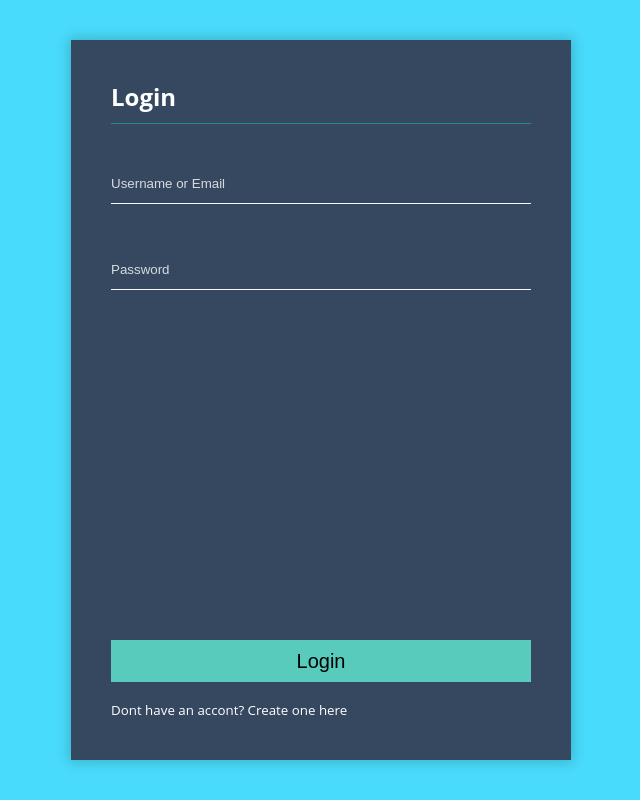
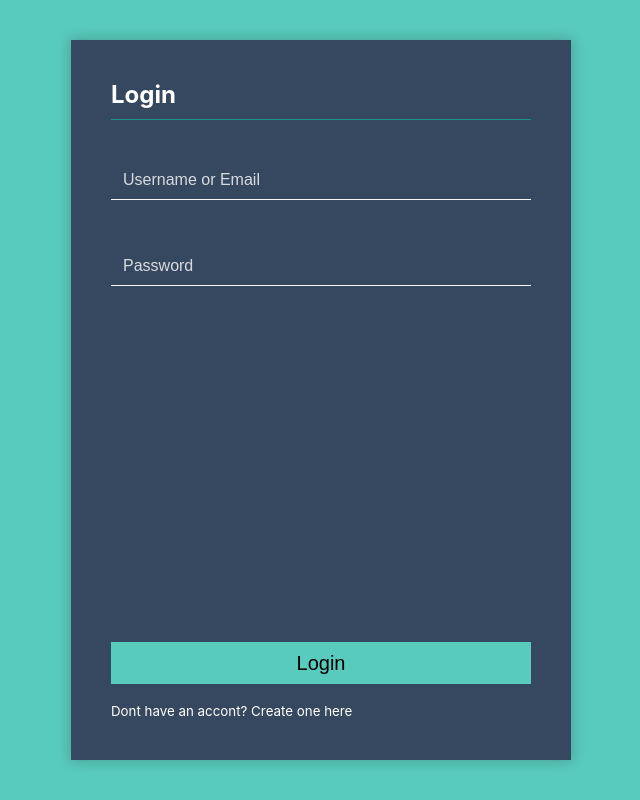
Before and after one commit to RichardHpa/module-planner-tool, a React (Create React App) app: page / in a window 1280 px wide. Shown: the whole page, without its empty margins (509-1149 px from the left). Built offline with nearby package versions, Linux system fonts and the light colour scheme.

Commit message:
forms are ready to send to database

```diff
--- a/src/App.css
+++ b/src/App.css
@@ -1,5 +1,5 @@
 .App {
-  background-color: #48dbfb;
+  background-color: #59cbbd;
   color: white;
   display: flex;
   width: 100vw;
--- a/src/App.js
+++ b/src/App.js
@@ -2,12 +2,11 @@ import React from 'react';
 import {
   BrowserRouter as Router,
   Switch,
-  Route,
-  Link
+  Route
 } from "react-router-dom";
 import './App.css';
 
-import Authentication from './Components/Authentication';
+import Authentication from './components/Authentication';
 
 function App() {
   return (
@@ -25,15 +24,3 @@ function App() {
 }
 
 export default App;
-
-function Home() {
-  return <h1>Planner</h1>;
-}
-
-function About() {
-  return <h1>About</h1>;
-}
-
-function Users() {
-  return <h1>Users</h1>;
-}
--- a/src/Components/Authentication/authentication.scss
+++ b/src/Components/Authentication/authentication.scss
@@ -16,7 +16,7 @@
         justify-content: space-between;
         height: 100%;
         h2{
-            font-size: 24;
+            font-size: 24px;
             padding-bottom: 10px;
             margin-bottom: 40px;
             border-bottom: 1px solid #199187;
@@ -30,6 +30,10 @@
             width: 100%;
             height: 40px;
             background-color: transparent;
+            padding: .375rem .75rem;
+            font-size: 1rem;
+            font-weight: 400;
+    line-height: 1.5;
         }
 
         ::placeholder {
--- a/src/Components/Authentication/index.js
+++ b/src/Components/Authentication/index.js
@@ -16,17 +16,21 @@ class Authentication extends Component {
         })
     }
 
+    handleSubmit = (values, type) => {
+        console.log(values);
+        console.log(type);
+    }
+
     render(){
         const { isLoggingIn } = this.state;
-        const current = isLoggingIn ? "Register" : "Login";
-
-        return(
+        return (
             <div className="authForm">
                 <div className="container" ref={ref => (this.container = ref)}>
                 {isLoggingIn && (
                     <Login
                         containerRef={ref => (this.current = ref)}
                         onClick={this.changeTab}
+                        submitForm={this.handleSubmit}
                     />
                 )}
                 {!isLoggingIn && (
@@ -43,64 +47,112 @@ class Authentication extends Component {
 
 export default Authentication;
 
-const Login = (props) => {
-    const { onClick } = props
+
+class Login extends Component {
+    constructor (props) {
+        super(props)
+
+        this.state = {
+            username: '',
+            password: ''
+        }
+    }
+
+    changeInput = (type, e) => {
+        this.setState({
+            [type]: e.target.value
+        })
+    }
+
+    submit = () => {
+        const values = {
+            username: this.state.username,
+            password: this.state.password
+        }
+
+        this.props.submitForm(values, 'login');
+    }
+
+    render(){
         return (
             <div className="loginFrom">
                 <div>
                     <h2>Login</h2>
                     <form className="" autoComplete="off">
                         <div className="inputGroup">
-                        <input type="text" name="lusername" placeholder="Username or Email" autoComplete="off"/>
+                            <input type="text" name="lusername" placeholder="Username or Email" autoComplete="off" onChange={this.changeInput.bind(this, 'username')}/>
                         </div>
                         <div className="inputGroup">
-                        <input type="lpassword" autoComplete="new-password" placeholder="Password"/>
+                            <input type="password" autoComplete="new-password" placeholder="Password" onChange={this.changeInput.bind(this, 'password')}/>
                         </div>
                     </form>
                 </div>
 
                 <div>
                     <div className="inputGroup">
-                    <button className="btn btnLogin">Login</button>
+                        <button className="btn btnLogin" onClick={this.submit}>Login</button>
                     </div>
-                <small onClick={onClick}>Dont have an accont? Create one here</small>
+                    <small onClick={this.props.onClick}>Dont have an accont? Create one here</small>
                 </div>
             </div>
-    );
+        )
+    }
 }
 
-const Register = (props) => {
-    const { onClick } = props
+class Register extends Component {
+    constructor (props) {
+        super(props)
+
+        this.state = {
+            name: '',
+            username: '',
+            email: '',
+            password: '',
+            confirmPassword: ''
+        }
+    }
+
+    changeInput = (type, e) => {
+        this.setState({
+            [type]: e.target.value
+        })
+    }
+
+    submit = () => {
+
+    }
+
+    render(){
         return (
             <div className="loginFrom">
                 <div>
                     <h2>Register</h2>
                     <form className="" autoComplete="off">
                         <div className="inputGroup">
-                        <input type="text" name="rname" placeholder="Your Name" autoComplete="off"/>
+                            <input type="text" name="rname" placeholder="Full Name" autoComplete="off" onChange={this.changeInput.bind(this, 'name')}/>
                         </div>
                         <div className="inputGroup">
-                        <input type="text" name="rusername" placeholder="Username" autoComplete="off"/>
+                            <input type="text" name="rusername" placeholder="Username" autoComplete="off" onChange={this.changeInput.bind(this, 'username')}/>
                         </div>
                         <div className="inputGroup">
-                        <input type="text" name="remail" placeholder="Email" autoComplete="off"/>
+                            <input type="text" name="remail" placeholder="Email" autoComplete="off" onChange={this.changeInput.bind(this, 'email')}/>
                         </div>
                         <div className="inputGroup">
-                        <input type="password" autoComplete="new-password" placeholder="Password"/>
+                            <input type="password" autoComplete="new-password" placeholder="Password" onChange={this.changeInput.bind(this, 'password')}/>
                         </div>
 
                         <div className="inputGroup">
-                        <input type="password" autoComplete="new-password" placeholder="Confirm Password"/>
+                            <input type="password" autoComplete="new-password" placeholder="Confirm Password" onChange={this.changeInput.bind(this, 'confirmPassword')}/>
                         </div>
                     </form>
                 </div>
                 <div>
                     <div className="inputGroup">
-                    <button className="btn btnLogin">Register</button>
+                        <button className="btn btnLogin" onClick={this.submit}>Register</button>
                     </div>
-                <small onClick={onClick}>Already have an account? Login Here</small>
+                    <small onClick={this.props.onClick}>Already have an account? Login Here</small>
                 </div>
             </div>
-
         )
     }
+}
--- a/src/index.css
+++ b/src/index.css
@@ -4,13 +4,14 @@
     box-sizing: border-box;
 }
 
-@import url('https://fonts.googleapis.com/css?family=Open+Sans&display=swap');
+@import url('https://fonts.googleapis.com/css?family=Roboto&display=swap');
 
 body {
-  /* font-family: -apple-system, BlinkMacSystemFont, 'Segoe UI', 'Roboto', 'Oxygen',
+  font-family: -apple-system, BlinkMacSystemFont, 'Segoe UI', 'Roboto', 'Oxygen',
     'Ubuntu', 'Cantarell', 'Fira Sans', 'Droid Sans', 'Helvetica Neue',
-    sans-serif; */
-    font-family: 'Open Sans', sans-serif;
+    sans-serif;
+    /* font-family: 'Open Sans', sans-serif; */
+    /* font-family: 'Roboto', sans-serif; */
   -webkit-font-smoothing: antialiased;
   -moz-osx-font-smoothing: grayscale;
 }
```
Lines whose indentation alone changed are shown as unchanged.
